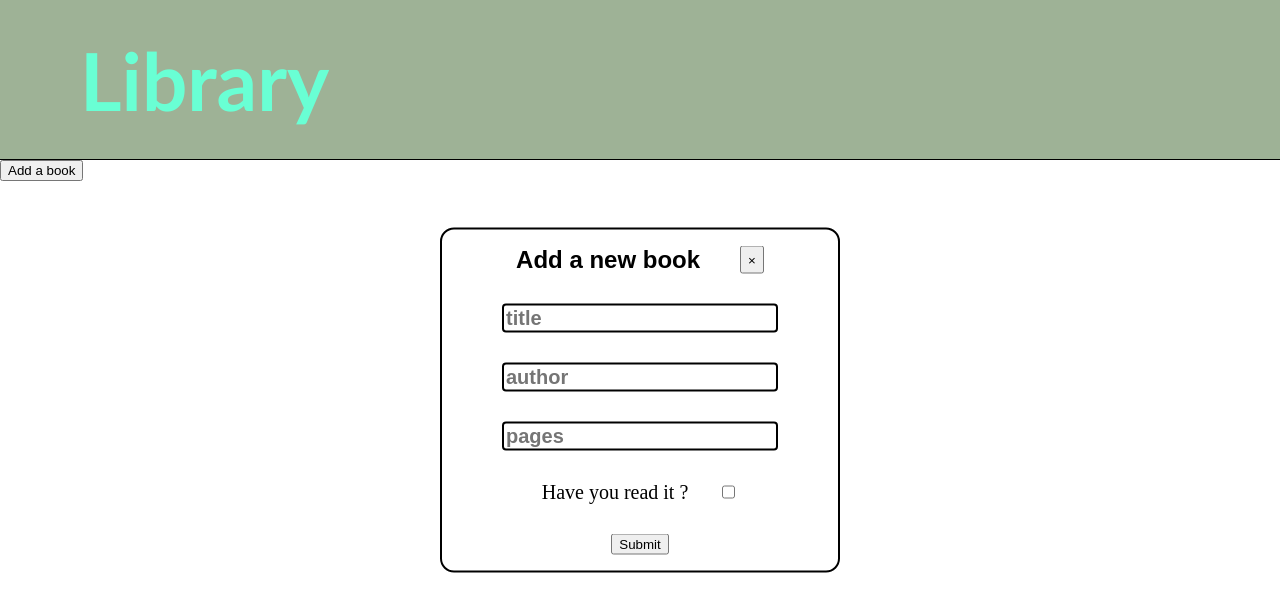
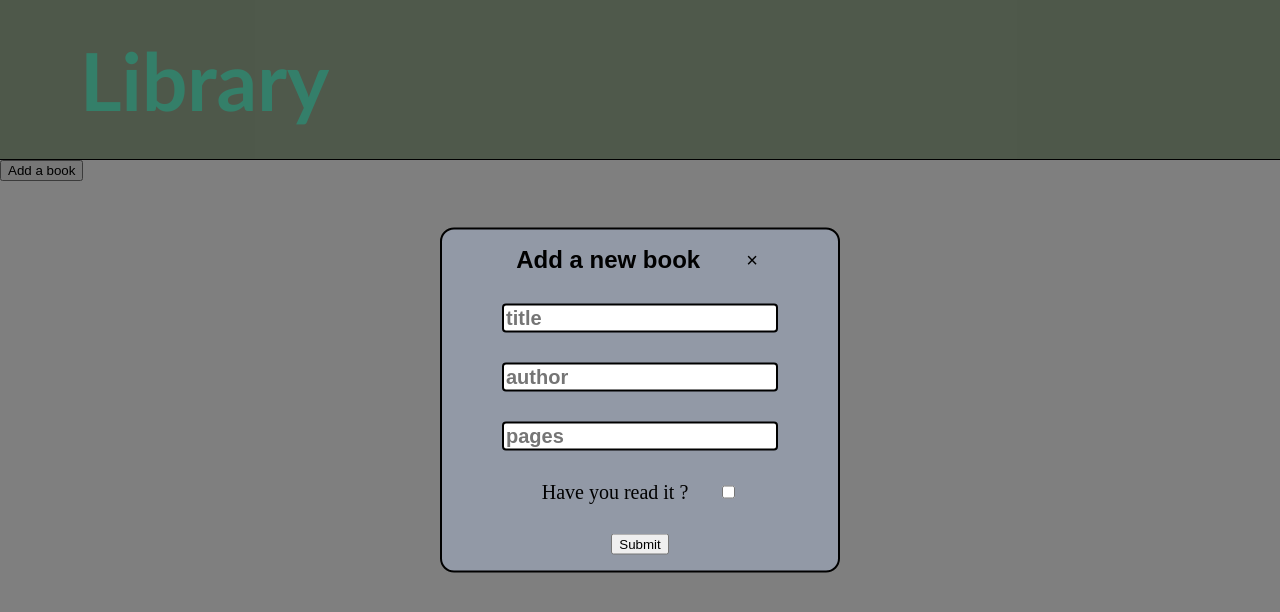
Before and after one commit to Hassane24/Library-, a plain HTML site: page index.html in a window 1280 px wide. Both pictures are taken after a click on the button "Add a book". Drawn offline with Linux system fonts and the light colour scheme.

Commit message:
form done

```diff
--- a/index.html
+++ b/index.html
@@ -13,11 +13,11 @@
 <body>
   <div class="header">Library</div>
   <div class="main-content">
-    <button>Add a book</button>
+    <button data-form-target="#form" class="addbook">Add a book</button>
     <div class="form" id="form">
       <div class="form-header">
         <div class="title">Add a new book</div>
-        <button class="close-button">&times;</button>
+        <button data-close-button class="close-button">&times;</button>
       </div>
       <input type="text" id="book-title" placeholder="title" required>
       <input type="text" id="author" placeholder="author" required>
@@ -28,6 +28,7 @@
       </div>
       <button>Submit</button>
     </div>
+    <div id="overlay"></div>
 
   </div>
 </body>
--- a/script.js
+++ b/script.js
@@ -0,0 +1,30 @@
+const openFormbutton = document.querySelector("[data-form-target]");
+const closeFormbutton = document.querySelector("[data-close-button]");
+const overlay = document.querySelector("#overlay");
+
+overlay.addEventListener("click", () => {
+  const form = document.querySelector(".form.active");
+  closeForm(form);
+});
+
+openFormbutton.addEventListener("click", () => {
+  const form = document.querySelector(openFormbutton.dataset.formTarget);
+  openForm(form);
+});
+
+closeFormbutton.addEventListener("click", () => {
+  const form = closeFormbutton.closest(".form");
+  closeForm(form);
+});
+
+function openForm(form) {
+  if (form == null) return;
+  form.classList.add("active");
+  overlay.classList.add("active");
+}
+
+function closeForm(form) {
+  if (form == null) return;
+  form.classList.remove("active");
+  overlay.classList.remove("active");
+}
--- a/style.css
+++ b/style.css
@@ -30,7 +30,8 @@ body {
   position: fixed;
   top: 50%;
   left: 50%;
-  transform: translate(-50%, -50%);
+  transform: translate(-50%, -50%) scale(0);
+  transition: 200ms ease-in-out;
   align-items: center;
   flex-direction: column;
   gap: 30px;
@@ -39,7 +40,20 @@ body {
   padding: 16px 0px;
   width: 400px;
   max-width: 60%;
+  z-index: 15;
+  background-color: #9299a6;
+}
 
+.form.active {
+  transform: translate(-50%, -50%) scale(1);
+}
+
+.close-button {
+  cursor: pointer;
+  border: none;
+  outline: none;
+  background: none;
+  font-size: 1.25rem;
 }
 
 .form-header {
@@ -58,6 +72,10 @@ body {
   font-size: 24px;
 }
 
+.addbook {
+  cursor: pointer;
+}
+
 input {
   font-size: 20px;
   font-weight: bold;
@@ -68,3 +86,20 @@ input {
 .text {
   font-size: 20px;
 }
+
+#overlay {
+  position: fixed;
+  opacity: 0;
+  transition: 200ms ease-in-out;
+  pointer-events: none;
+  top: 0;
+  left: 0;
+  right: 0;
+  bottom: 0;
+  background-color: rgba(0, 0, 0, 0.5);
+}
+
+#overlay.active {
+  opacity: 1;
+  pointer-events: all;
+}
```
